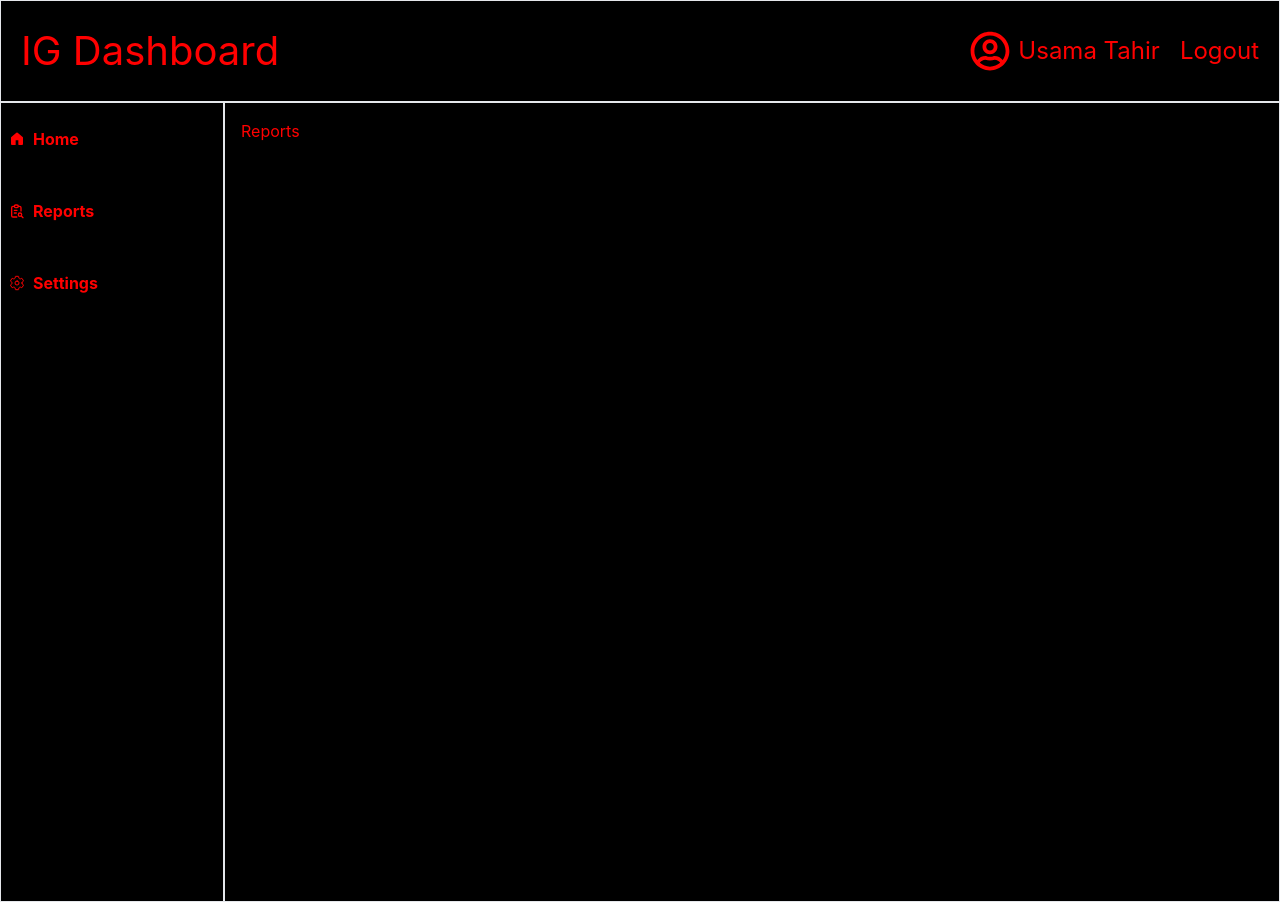
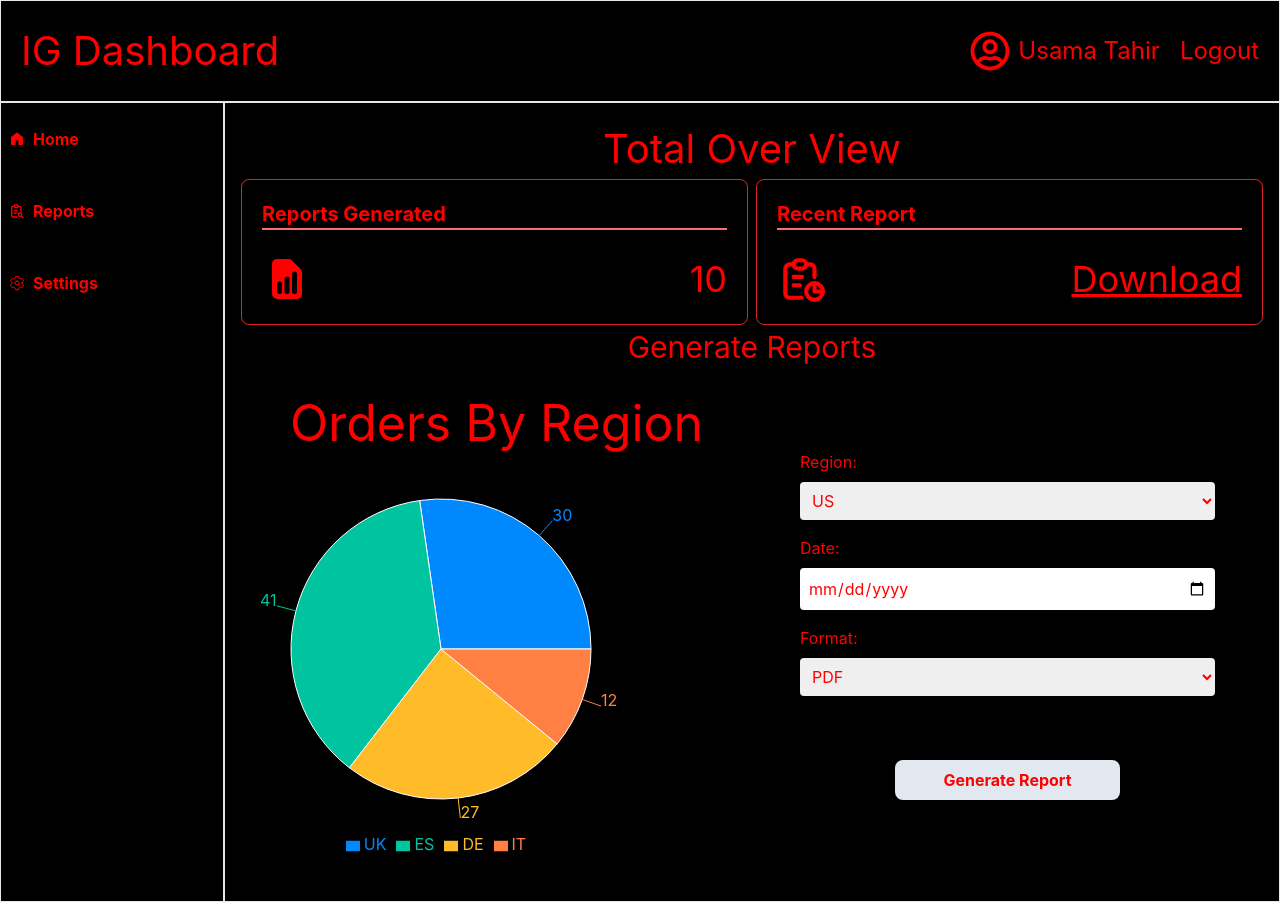
Before and after one commit to UsamaAbbasi12/ig_tech_test, a React (Vite) app: page /dashboard/reports in a window 1280 px wide. Built offline with nearby package versions, Linux system fonts and the light colour scheme.

Commit message:
Reports Pages

```diff
--- a/src/Components/Dashboard/Home.jsx
+++ b/src/Components/Dashboard/Home.jsx
@@ -9,16 +9,24 @@ import { PiechartComponent } from "../DataVisualization/PiechartComponent";
 function Home() {
   return (
     <div>
-      <div className="flex gap-3 flex-wrap">
+      <div className="grid gap-3 sm:grid-cols-1 md:grid-cols-2 lg:grid-cols-4  ">
+        <div>
           <Card title="Active Orders" icon={<FaShoppingBag />} value={50} />
+        </div>
+        <div>
           <Card
             title="Monthly Revenue"
             icon={<CiMoneyBill />}
             value={5000}
             currencySign="$"
           />
+        </div>
+        <div>
           <Card title="Completed Orders" icon={<FaTruck />} value={150} />
+        </div>
+        <div>
           <Card title="Canceled Orders" icon={<FcCancel />} value={15} />
+        </div>
       </div>
       <div className="mt-12 flex sm:flex-col md:flex-row flex-wrap">
         <div className="border sm:w-[100%] md:w-[50%] p-5">
--- a/src/Components/Dashboard/Reports.jsx
+++ b/src/Components/Dashboard/Reports.jsx
@@ -1,7 +1,79 @@
 import React from "react";
+import { Card } from "../cards/Card";
+import { HiDocumentReport } from "react-icons/hi";
+import { TbReport } from "react-icons/tb";
+import { PiechartComponent } from "../DataVisualization/PiechartComponent";
+function Reports() {
+  return (
+    <div>
+      <div>
+        <h1 className="text-[40px] text-center">Total Over View</h1>
+      </div>
+      <div className="grid sm:grid-cols-1 lg:grid-cols-2 gap-2">
+        <div>
+          <Card
+            title="Reports Generated"
+            value={10}
+            icon={<HiDocumentReport />}
+          />
+        </div>
+        <div>
+          <Card title="Recent Report" value="Download" icon={<TbReport />} />
+        </div>
+      </div>
+      <h1 className="text-[30px] text-center">Generate Reports</h1>
+      <div className="mt-4 grid sm:grid-cols-1 lg:grid-cols-2">
+        <div>
+          <div>
+            <PiechartComponent />
+          </div>
+        </div>
+        <div className="p-12">
+          <div className="my-4">
+            <div className="mb-2">
+              <label htmlFor="region">Region:</label>
+            </div>
 
-function Reports() {
-  return <div>Reports</div>;
+            <select className="w-[100%] p-2 rounded outline-none border-none">
+              <option>US</option>
+              <option>EU</option>
+              <option>SA</option>
+            </select>
+          </div>
+          <div className="my-2">
+            <div className="mb-2">
+              <label htmlFor="region">Date:</label>
+            </div>
+
+            <div>
+              <input
+                type="date"
+                name=""
+                id=""
+                className="w-[100%] p-2 rounded outline-none border-none"
+              />
+            </div>
+          </div>
+          <div className="my-4">
+            <div className="mb-2">
+              <label htmlFor="region">Format:</label>
+            </div>
+
+            <select className="w-[100%] p-2 rounded outline-none border-none">
+              <option>PDF</option>
+              <option>EXCEL</option>
+              <option>CSV</option>
+            </select>
+          </div>
+          <div className="flex justify-center">
+            <button className="mt-12 bg-slate-200 px-12 py-2 rounded-lg font-bold">
+              Generate Report
+            </button>
+          </div>
+        </div>
+      </div>
+    </div>
+  );
 }
 
 export default Reports;
--- a/src/Components/cards/Card.jsx
+++ b/src/Components/cards/Card.jsx
@@ -2,7 +2,7 @@ import React from "react";
 
 export const Card = ({ title, icon, value, currencySign = "" }) => {
   return (
-    <div className="border w-[400px] min-h-[100px] p-5 rounded-lg shadow border-red-600">
+    <div className="border  min-h-[100px] p-5 rounded-lg shadow border-red-600">
       <div>
         <div className="text-xl mb-6 font-bold border-b-2 border-red-400">
           {title}
@@ -10,7 +10,11 @@ export const Card = ({ title, icon, value, currencySign = "" }) => {
       </div>
       <div className="flex justify-between items-center  ">
         <div className="text-[50px]"> {icon}</div>
-        <div className="text-4xl">
+        <div
+          className={`text-4xl ${
+            typeof value === "string" && "cursor-pointer underline"
+          }`}
+        >
           {value}
           {currencySign}
         </div>
```
Lines whose indentation alone changed are shown as unchanged.
